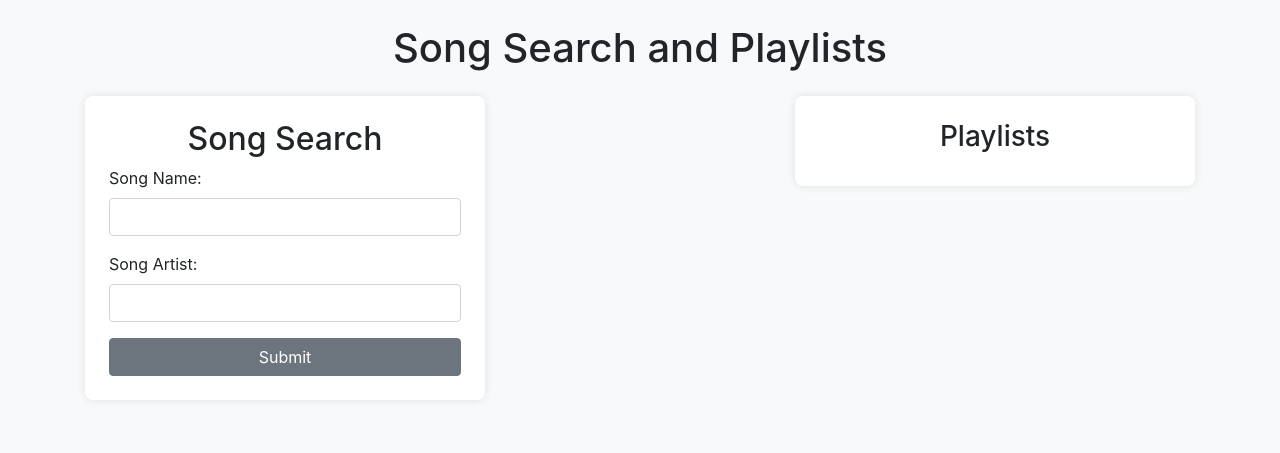
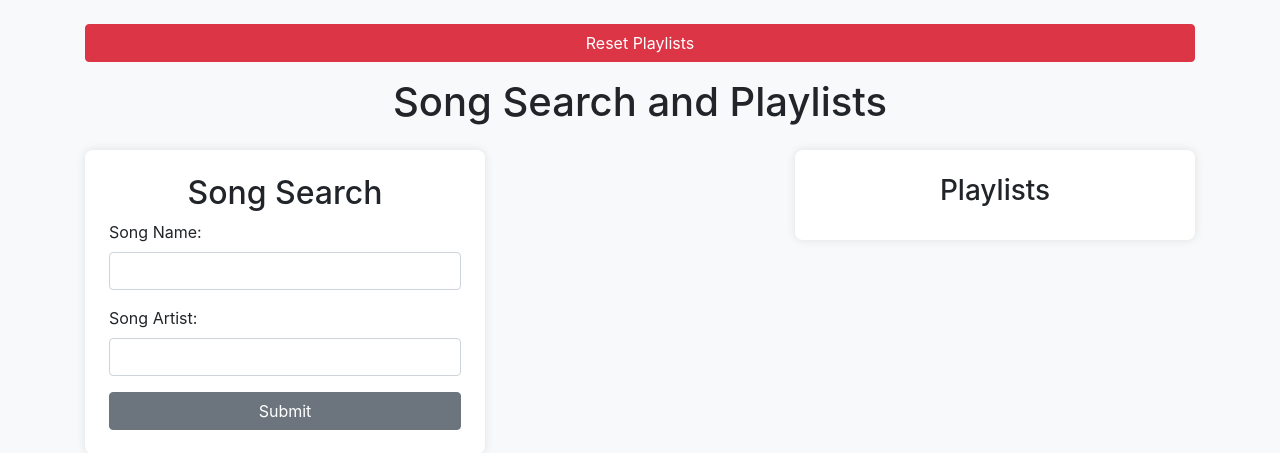
Before and after one commit to pranavcivi/csce470-final, a Flask app: page / in a window 1280 px wide. Shown: the top 453 px of the page. Run offline with Flask 3, Linux system fonts and the light colour scheme; parts of the project's set-up code (start-up, migrations or seed data) failed here and were passed over; some libraries are stand-ins or nearby versions.

Commit message:
reset button

```diff
--- a/checkpoint3/flask_app.py
+++ b/checkpoint3/flask_app.py
@@ -1,4 +1,4 @@
-from flask import Flask, render_template
+from flask import Flask, redirect, render_template, url_for
 from lyricsgenius import Genius
 import pickle
 import math
@@ -161,6 +161,13 @@ def algo(songName, songArtist):
 
     return render_template('base.html', playlists=playlists, ranked_docs=ranked_docs, song_name=songName, song_artist=songArtist)
 
+@app.route('/reset_playlists', methods=['POST'])
+def reset_playlists():
+    global playlists
+    # Reset the playlists dictionary
+    playlists = {key: [] for key in playlists}
+    return redirect(url_for('base'))
+
 @app.route("/hello")
 def hello_world():
     return render_template('hello.html', person='bruh bruh')
--- a/checkpoint3/templates/base.html
+++ b/checkpoint3/templates/base.html
@@ -47,6 +47,7 @@
 <body>
 
 <div class="container mt-4">
+    <button onclick="resetPlaylists()" class="btn btn-danger btn-block mb-3">Reset Playlists</button>
     <h1 class="text-center mb-4">Song Search and Playlists</h1>
     <div class="content-container">
         <!-- Song Search Box -->
@@ -65,7 +66,7 @@
             </form>
         </div>
 
-        <!-- Playlists Box -->
+
         <div class="playlists-box">
             <h3 class="text-center">Playlists</h3>
             {% for category, songs in playlists.items() %}
@@ -110,9 +111,27 @@
 
         // Construct the correct URL
         const url = `https://csce470-final.onrender.com/algo/${songName}/${songArtist}`;
+        // const url = `./algo/${songName}/${songArtist}`;
 
         // Redirect to the constructed URL
         window.location.href = url;
+    }
+    function resetPlaylists() {
+        fetch('/reset_playlists', {
+            method: 'POST'
+        })
+        .then(response => {
+            if (response.ok) {
+                // Reload the page to see the updated (empty) playlists
+                window.location.reload();
+            } else {
+                alert('Failed to reset playlists.');
+            }
+        })
+        .catch(error => {
+            console.error('Error:', error);
+            alert('An error occurred.');
+        });
     }
 </script>
 
```
